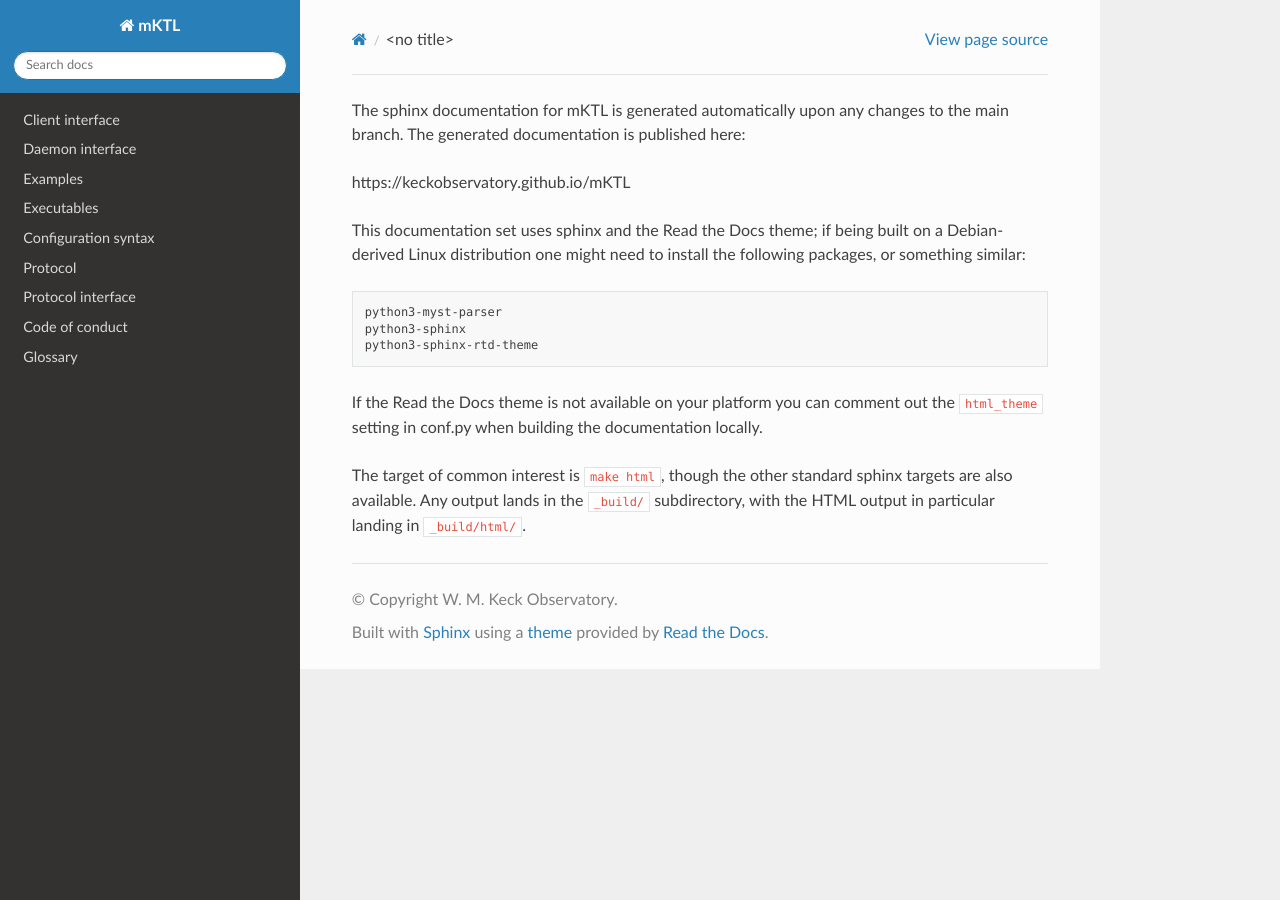
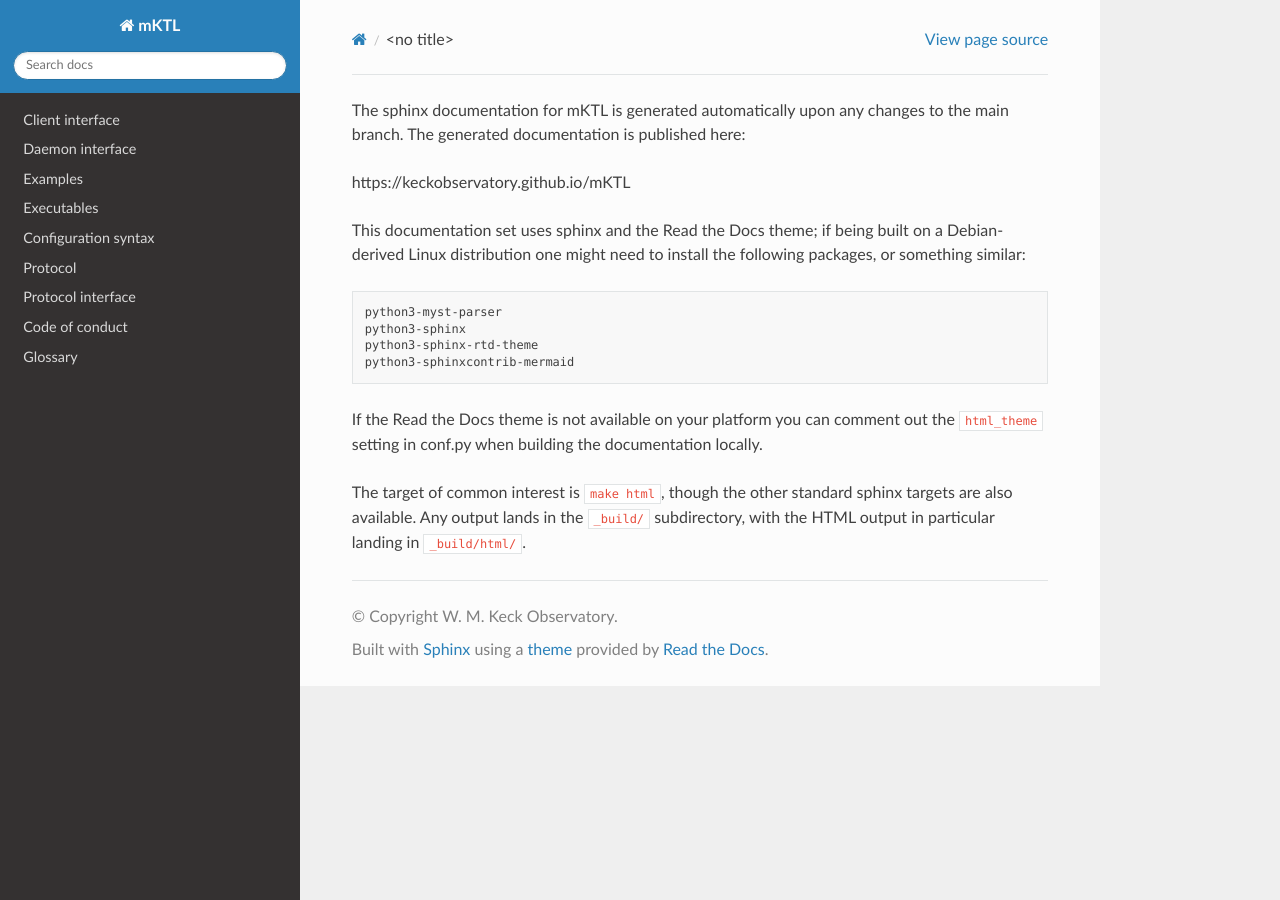
Before and after one commit to KeckObservatory/mKTL, a Sphinx documentation site: the page built from doc/README.md, in a window 1280 px wide. Built offline with Sphinx 7.4.7 and the Read the Docs theme 3.1.0, drawn with Linux system fonts in a browser that asks for light colours; pages that are not in the unit, such as notebooks, are missing from menus.

Commit message:
Using sphinxcontrib-mermaid for diagrams.

```diff
--- a/doc/README.md
+++ b/doc/README.md
@@ -10,6 +10,7 @@
 	python3-myst-parser
 	python3-sphinx
 	python3-sphinx-rtd-theme
+	python3-sphinxcontrib-mermaid
 
 If the Read the Docs theme is not available on your platform you can comment
 out the `html_theme` setting in conf.py when building the documentation locally.
--- a/doc/conf.py
+++ b/doc/conf.py
@@ -15,7 +15,11 @@
 # -- General configuration ---------------------------------------------------
 # https://www.sphinx-doc.org/en/master/usage/configuration.html#general-configuration
 
-extensions = ['myst_parser', 'sphinx.ext.autodoc', 'sphinx.ext.intersphinx']
+extensions = list()
+extensions.append('myst_parser')
+extensions.append('sphinx.ext.autodoc')
+extensions.append('sphinx.ext.intersphinx')
+extensions.append('sphinxcontrib.mermaid')
 
 templates_path = ['_templates']
 exclude_patterns = ['_build', 'Thumbs.db', '.DS_Store']
```
